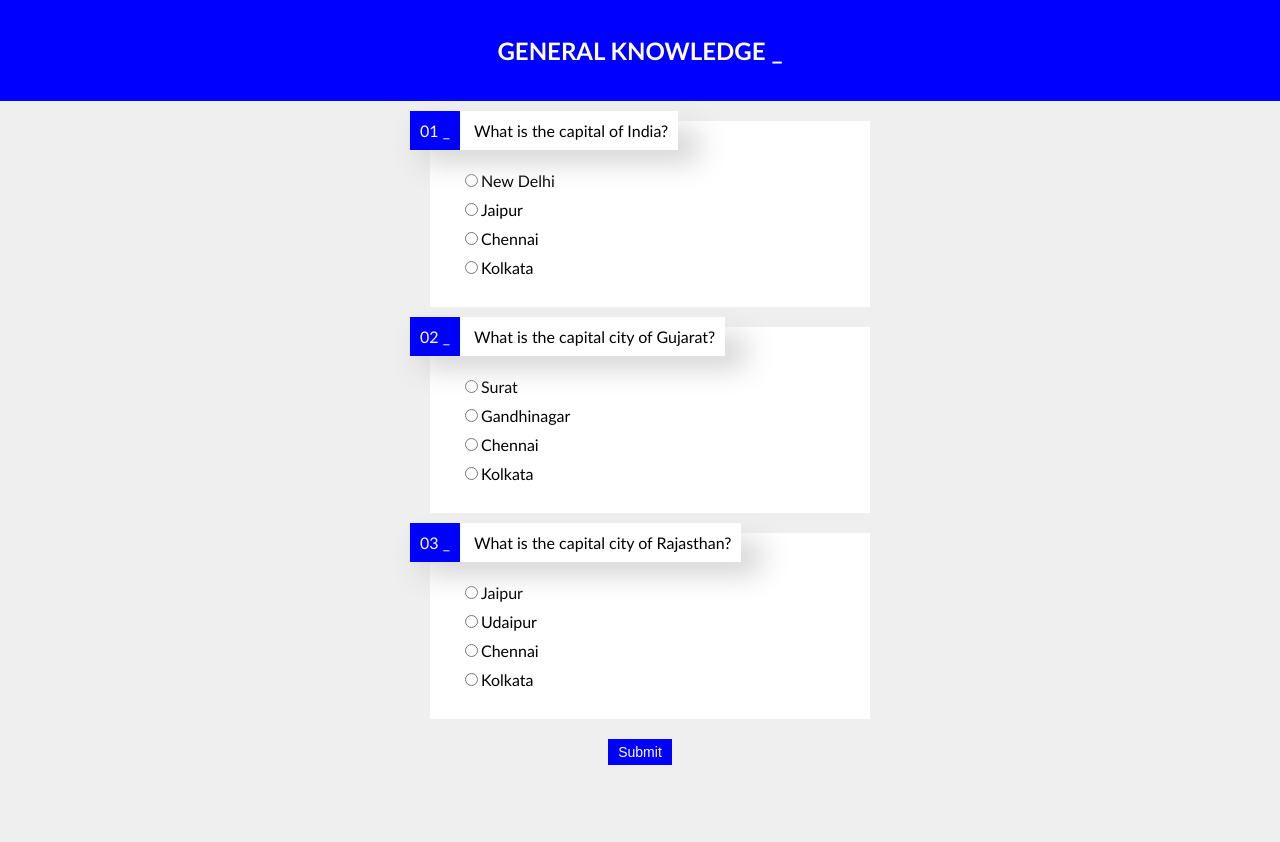
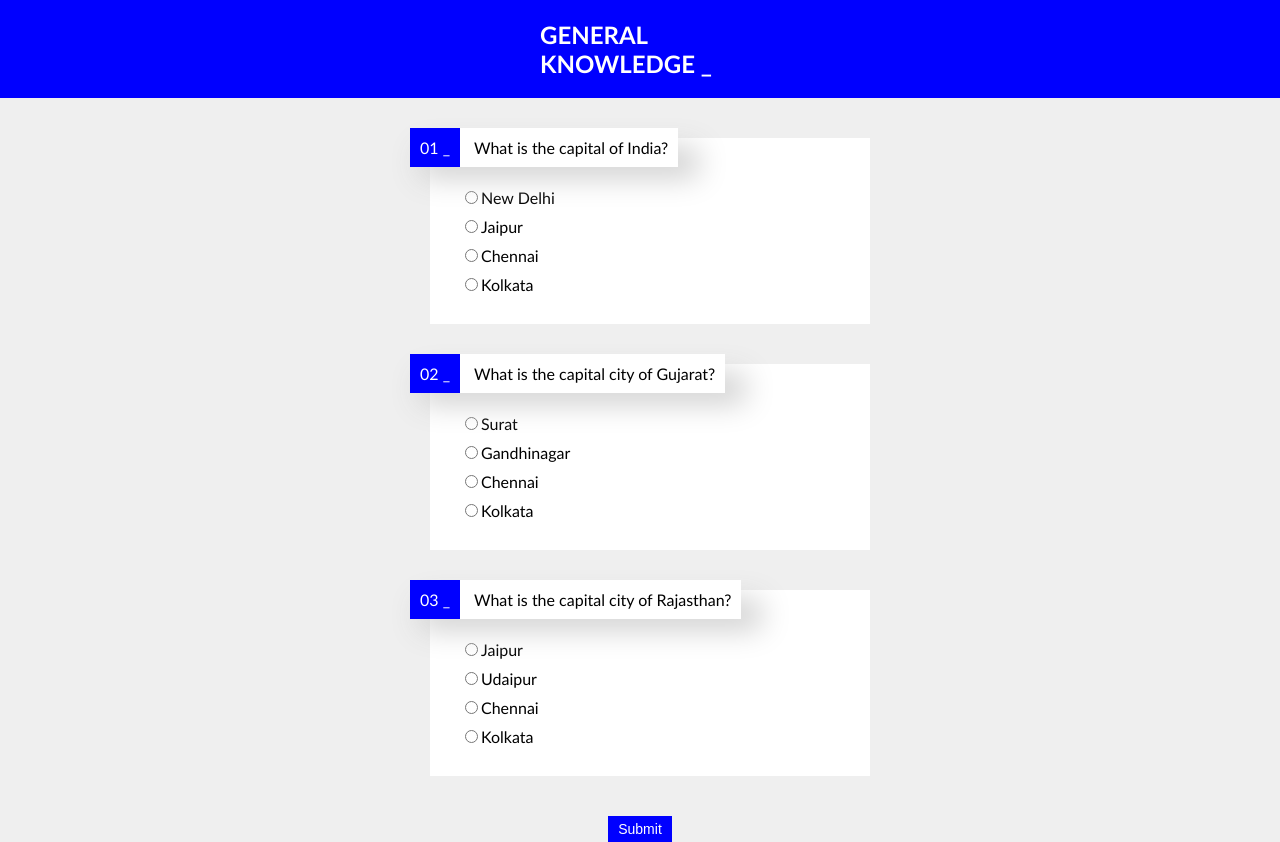
Before and after one commit to bdawar/quizzy, a React (Create React App) app: page / in a window 1280 px wide. Before the commit the page ends 800 px from the top, so only its background shows below. Built offline with nearby package versions, Linux system fonts and the light colour scheme; data requests are answered from the project's data file.

Commit message:
Setting newAnswers in state; Minor styling fixes

```diff
--- a/src/App.css
+++ b/src/App.css
@@ -19,6 +19,9 @@ html,
 .App-title {
     text-transform: uppercase;
     font-size: 1.5em;
+    max-width: 200px;
+    text-align: left;
+    margin: 0 auto;
 }
 
 .App-intro {
@@ -32,7 +35,7 @@ html,
 
 .qTemplate {
     max-width: 460px;
-    margin: 20px auto;
+    margin: 40px auto;
     position: relative;
 }
 
--- a/src/App.js
+++ b/src/App.js
@@ -11,8 +11,9 @@ class App extends Component {
   }
 
   onSelect(answerObj) {
-    console.table(answerObj);
-    //this.setState({ answers: [...this.state.answers, newAnswer] });
+    let newAnswer = this.state.answers;
+    newAnswer[answerObj.qno - 1] = answerObj.answer;
+    this.setState({ answers: newAnswer });
   }
 
   render() {
@@ -43,7 +44,10 @@ class App extends Component {
   componentDidMount() {
     this.doFetch()
       .then(res => {
-        this.setState({ questions: res });
+        this.setState({
+          questions: res,
+          answers: new Array(res.length)
+        });
       })
       .catch(err => console.log(err));
   }
--- a/src/components/Option.js
+++ b/src/components/Option.js
@@ -27,8 +27,8 @@ class Option extends Component {
 
   doSelect(e) {
     let answerObj = {};
-    answerObj.q = e.target.name;
-    answerObj.a = e.target.value;
+    answerObj.qno = e.target.name.split("-")[1];
+    answerObj.answer = e.target.value;
     this.props.onSelect(answerObj);
   }
 }
```
